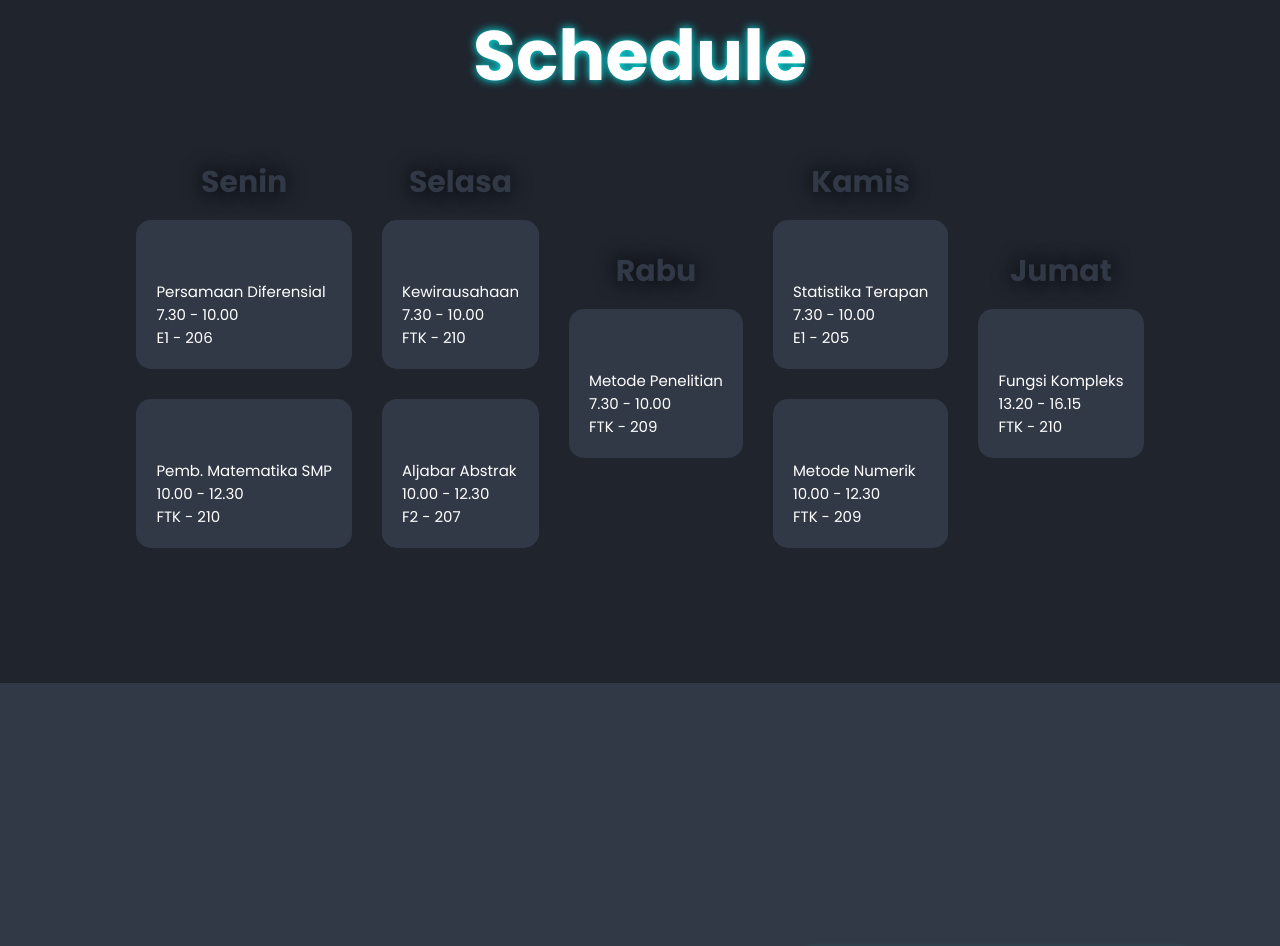
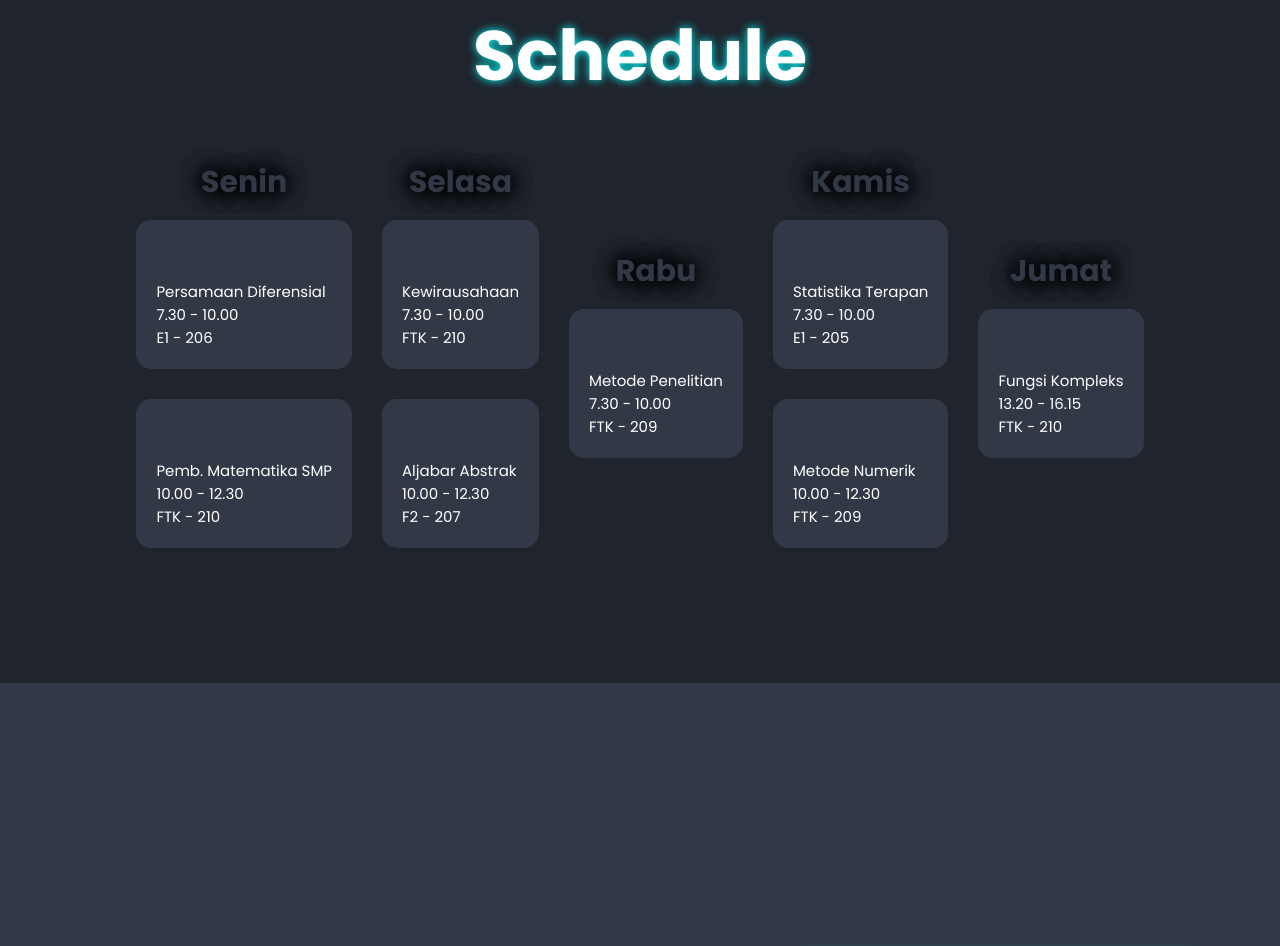
Before and after one commit to Bezibun/perdif, a plain HTML site: page index.html in a window 1280 px wide. Shown: the part 1717-2663 px from the top of the page. Drawn offline with Linux system fonts and the light colour scheme.

Commit message:
memperjelas bayangan

```diff
--- a/style.css
+++ b/style.css
@@ -165,7 +165,7 @@ section:nth-child(odd){
     text-align: center;
     cursor: pointer;
     color: #323946;
-    text-shadow: 0 0 20px black;
+    text-shadow: 0 0 20px black, 0 0 20px black, 0 0 20px black;
     transition: .3s ease-in-out;
 }
 .hari:hover{
```
